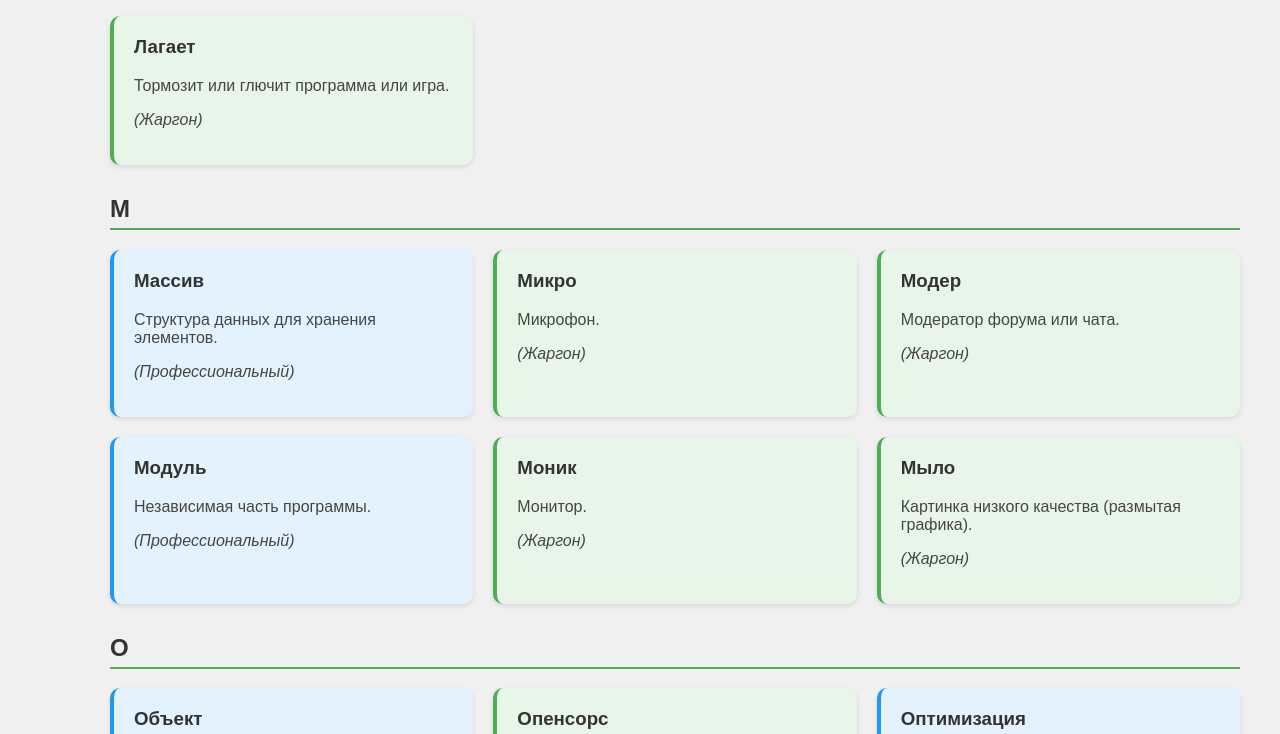
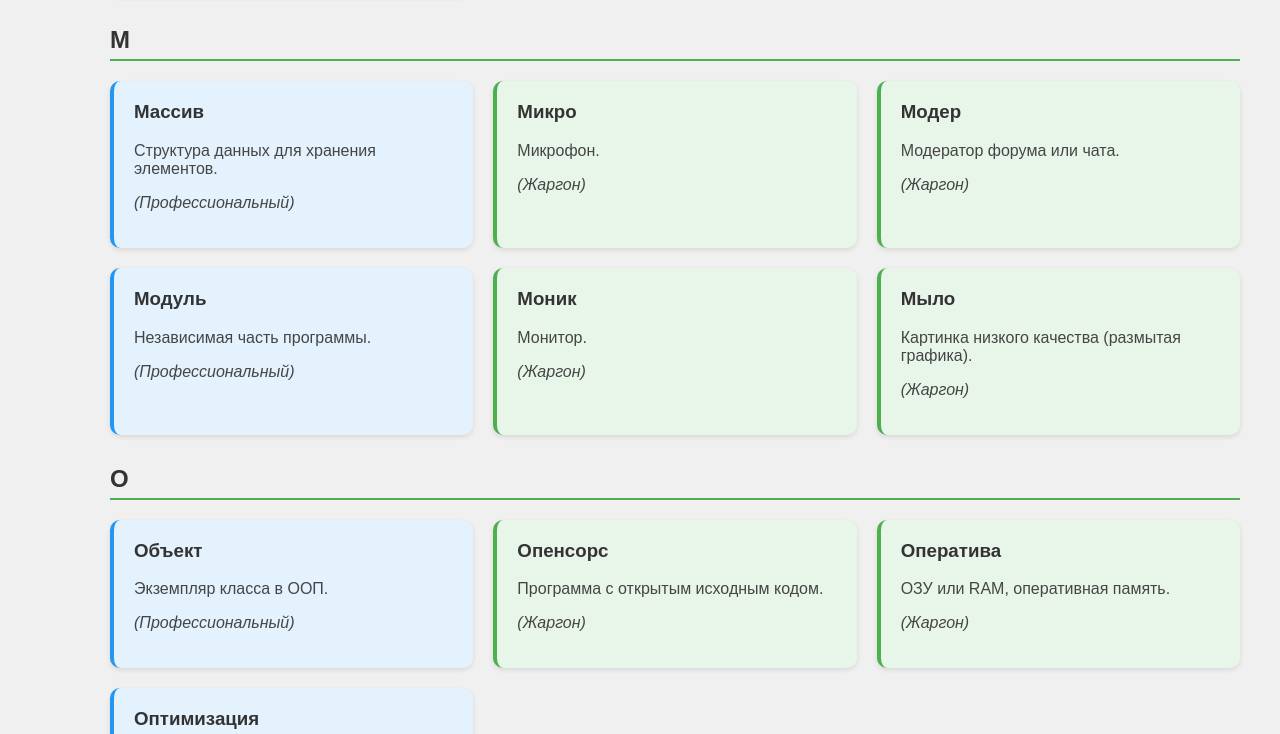
Before and after one commit to Makdak228/-, a plain HTML site: page index.html in a window 1280 px wide. Shown: the part 3700-4434 px from the top of the page. Drawn offline with Linux system fonts and the light colour scheme.

Commit message:
Update index.html

```diff
--- a/index.html
+++ b/index.html
@@ -288,7 +288,7 @@
         // Жаргонные термины (40)
         const slangTerms = [
     { term: "Водянка", definition: "Система водяного охлаждения компонентов ПК.", type: "slang" },
-    { term: "Дрова", definition: "Драйверы для устройств.", type: "slang" },
+    { term: "Оператива", definition: "ОЗУ или RAM, оперативная память.", type: "slang" },
     { term: "Пенёк", definition: "Процессор Intel Pentium старых серий.", type: "slang" },
     { term: "Пекарня", definition: "Мощный персональный компьютер.", type: "slang" },
     { term: "Кондёр", definition: "Конденсатор на платах.", type: "slang" },
@@ -323,7 +323,7 @@
     { term: "Патч", definition: "Обновление или исправление в программе.", type: "slang" },
     { term: "Кряк", definition: "Взломанная версия программы.", type: "slang" },
     { term: "Бета", definition: "Тестовая версия программы.", type: "slang" },
-    { term: "Фармить", definition: "Добывать ресурсы или опыт в игре.", type: "slang" },
+    { term: "Сетка", definition: "Локальная сеть.", type: "slang" },
     { term: "Стрим", definition: "Прямая трансляция видео.", type: "slang" },
     { term: "Рейд", definition: "Совместная атака или действие в играх.", type: "slang" },
     { term: "Тима", definition: "Команда в игре.", type: "slang" }
```
